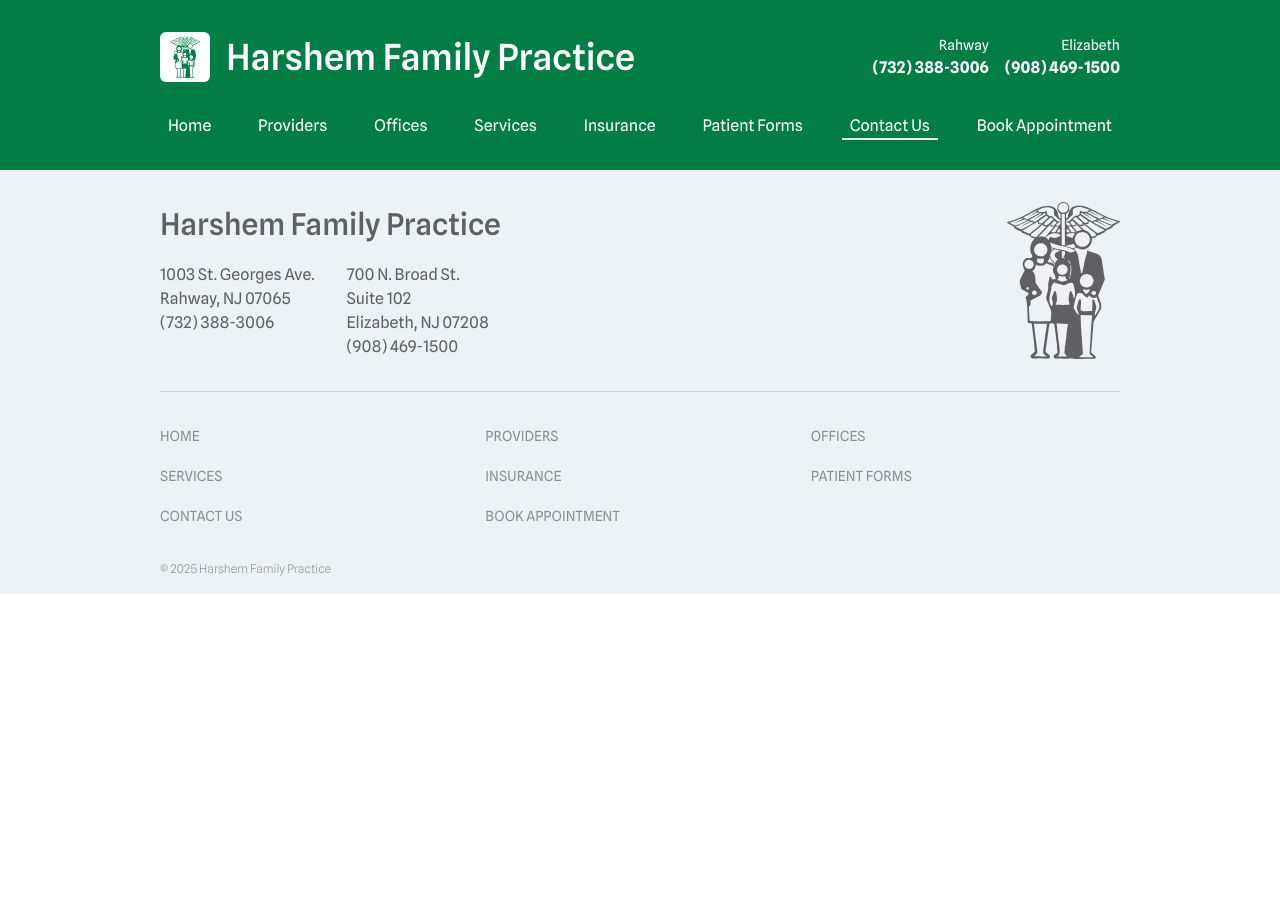
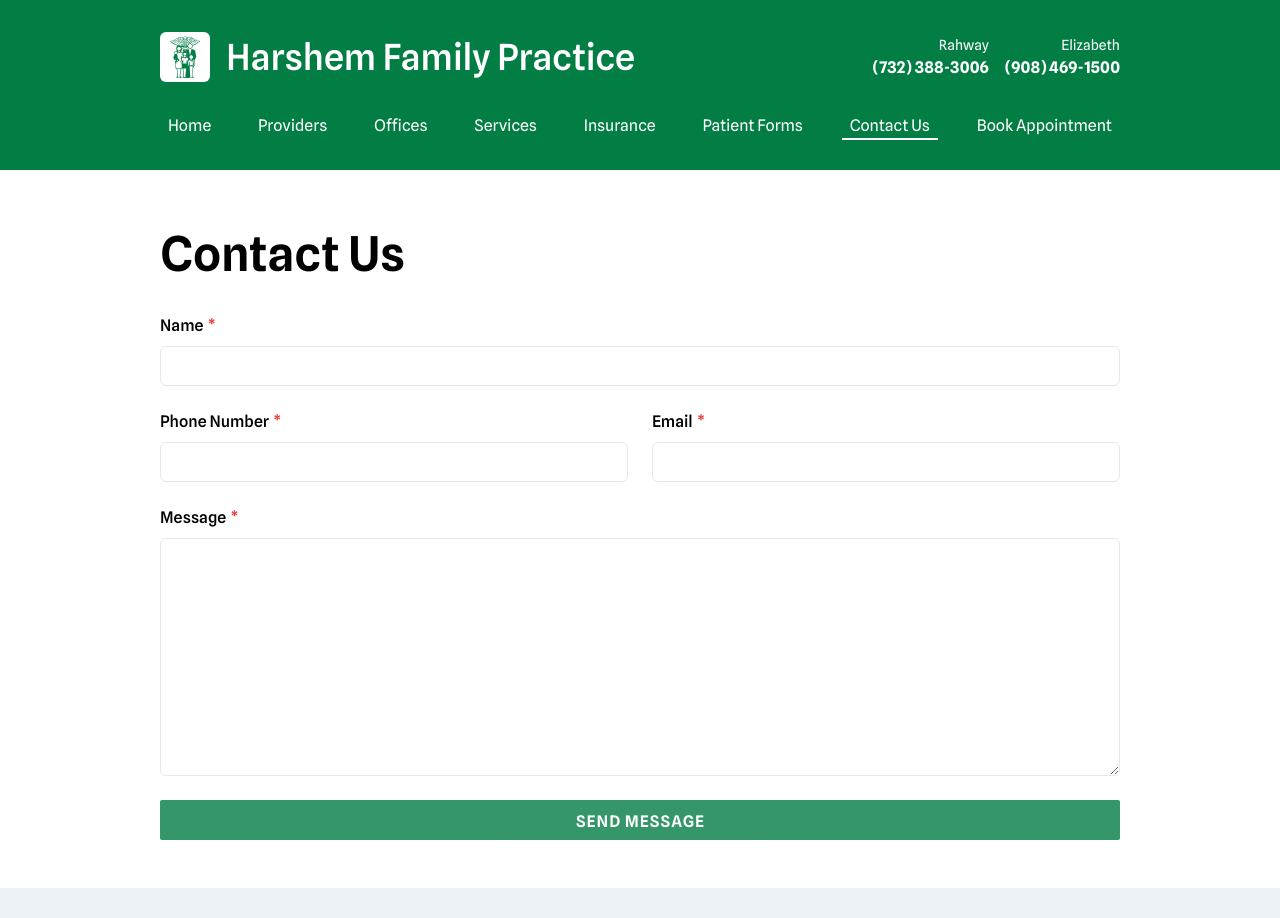
Before and after one commit to rumeetgoradia/harshem, a Next.js app: page /contact in a window 1280 px wide. Shown: the top 918 px of the page. Before the commit the page ends 800 px from the top, so only its background shows below. Built offline with nearby package versions, Linux system fonts and the light colour scheme.

Commit message:
Create contact form

```diff
--- a/components/Appointment/AppointmentForm/SubmitStep/SubmitStep.tsx
+++ b/components/Appointment/AppointmentForm/SubmitStep/SubmitStep.tsx
@@ -109,7 +109,7 @@
 					Back
 				</Button>
 				<Button
-					disabled={!isValid}
+					disabled={!isValid || isSubmitting}
 					isLoading={isSubmitting}
 					loadingText="Submitting"
 					type="submit"
--- /dev/null
+++ b/components/Contact/ContactForm/ContactForm.tsx
@@ -0,0 +1,140 @@
+import {
+	Button,
+	FormControl,
+	FormErrorMessage,
+	FormLabel,
+	Grid,
+	GridItem,
+	Input,
+	Textarea,
+} from "@chakra-ui/react"
+import { ContactData } from "content/contact"
+import { useForm } from "react-hook-form"
+
+const ContactForm: React.FC = ({}) => {
+	const {
+		register,
+		handleSubmit,
+		formState: { errors, isSubmitting },
+		reset,
+	} = useForm<ContactData>()
+
+	const onSubmit = async (values: ContactData) => {
+		// TODO send email
+		// console.log(values)
+		// const res = { status: 200 }
+		// await redaxios
+		// 	.post("/api/contact", values)
+		// 	.then((res) => {
+		// 		if (res.status === 200) {
+		// 			toast({
+		// 				title: "Message sent successfully.",
+		// 				description:
+		// 					"Thanks for your message! I'll get back to you shortly.",
+		// 				status: "success",
+		// 				onCloseComplete: reset,
+		// 				...toastOptions,
+		// 			})
+		// 		} else {
+		// 			throw new Error()
+		// 		}
+		// 	})
+		// 	.catch(() =>
+		// 		toast({
+		// 			title: "Something went wrong.",
+		// 			description:
+		// 				"There was an issue processing your message. Please try again later!",
+		// 			status: "error",
+		// 			...toastOptions,
+		// 		})
+		// 	)
+	}
+
+	return (
+		<Grid
+			as="form"
+			w="full"
+			noValidate
+			onSubmit={handleSubmit(onSubmit)}
+			gap={6}
+			templateColumns="repeat(2, 1fr)"
+		>
+			<Input type="hidden" name="url" />
+			<GridItem colSpan={{ base: 2 }}>
+				<FormControl id="name" isInvalid={!!errors.name} isRequired>
+					<FormLabel>Name</FormLabel>
+					<Input
+						variant="outline"
+						type="text"
+						{...register("name", {
+							required: "Please enter your name.",
+						})}
+					/>
+					<FormErrorMessage>{errors.name?.message}</FormErrorMessage>
+				</FormControl>
+			</GridItem>
+			<GridItem colSpan={{ base: 2, sm: 1 }}>
+				<FormControl id="phone" isInvalid={!!errors.phone} isRequired>
+					<FormLabel>Phone Number</FormLabel>
+					<Input
+						variant="outline"
+						{...register("phone", {
+							required: "Please enter your primary phone number.",
+							pattern: {
+								value:
+									/^[\+]?[(]?[0-9]{3}[)]?[-\s\.]?[0-9]{3}[-\s\.]?[0-9]{4,6}$/,
+								message: "Please enter a valid phone number.",
+							},
+						})}
+					/>
+					<FormErrorMessage>{errors.phone?.message}</FormErrorMessage>
+				</FormControl>
+			</GridItem>
+			<GridItem colSpan={{ base: 2, sm: 1 }}>
+				<FormControl id="email" isInvalid={!!errors.email} isRequired>
+					<FormLabel>Email</FormLabel>
+					<Input
+						variant="outline"
+						type="email"
+						{...register("email", {
+							required: "Please enter your primary email.",
+							pattern: {
+								value:
+									/(([^<>()\[\]\\.,;:\s@"]+(\.[^<>()\[\]\\.,;:\s@"]+)*)|(".+"))@((\[[0-9]{1,3}\.[0-9]{1,3}\.[0-9]{1,3}\.[0-9]{1,3}])|(([a-zA-Z\-0-9]+\.)+[a-zA-Z]{2,}))/,
+								message: "Please enter a valid email address.",
+							},
+						})}
+					/>
+					<FormErrorMessage>{errors.email?.message}</FormErrorMessage>
+				</FormControl>
+			</GridItem>
+			<GridItem colSpan={2}>
+				<FormControl id="message" isInvalid={!!errors.message} isRequired>
+					<FormLabel>Message</FormLabel>
+					<Textarea
+						variant="outline"
+						rows={10}
+						{...register("message", {
+							required: "Please enter your message.",
+						})}
+					/>
+					<FormErrorMessage>{errors.message?.message}</FormErrorMessage>
+				</FormControl>
+			</GridItem>
+			<GridItem colSpan={2}>
+				<Button
+					type="submit"
+					variant="filled"
+					w="full"
+					disabled={isSubmitting}
+					isLoading={isSubmitting}
+					loadingText="Sending..."
+				>
+					Send Message
+				</Button>
+			</GridItem>
+		</Grid>
+	)
+}
+
+export default ContactForm
--- /dev/null
+++ b/components/Contact/ContactForm/index.ts
@@ -0,0 +1 @@
+export { default as ContactForm } from './ContactForm'
--- /dev/null
+++ b/components/Contact/index.ts
@@ -0,0 +1 @@
+export * from "./ContactForm"
--- /dev/null
+++ b/content/contact.ts
@@ -0,0 +1,6 @@
+export type ContactData = {
+	name: string
+	phone: string
+	email: string
+	message: string
+}
--- a/pages/contact.tsx
+++ b/pages/contact.tsx
@@ -1,7 +1,13 @@
+import { ContactForm } from "@components/Contact"
+import { Layout } from "@components/Layout"
 import { NextPage } from "next"
 
 const ContactPage: NextPage = () => {
-	return <></>
+	return (
+		<Layout title="Contact Us">
+			<ContactForm />
+		</Layout>
+	)
 }
 
 export default ContactPage
--- /dev/null
+++ b/theme/components/Textarea.ts
@@ -0,0 +1,18 @@
+export const Textarea = {
+	variants: {
+		outline: {
+			w: "full",
+			_focus: {
+				borderColor: "black",
+				boxShadow: "0 0 0 1px black",
+				outline: "none",
+			},
+			"&[aria-invalid=true], &[data-invalid]": {
+				color: "#E53E3E",
+				_focus: {
+					color: "black",
+				},
+			},
+		},
+	},
+}
--- a/theme/components/index.ts
+++ b/theme/components/index.ts
@@ -1,9 +1,11 @@
 import { Button } from "./Button"
 import { Input } from "./Input"
 import { Select } from "./Select"
+import { Textarea } from "./Textarea"
 
 export const components = {
 	Button,
 	Input,
 	Select,
+	Textarea,
 }
```
